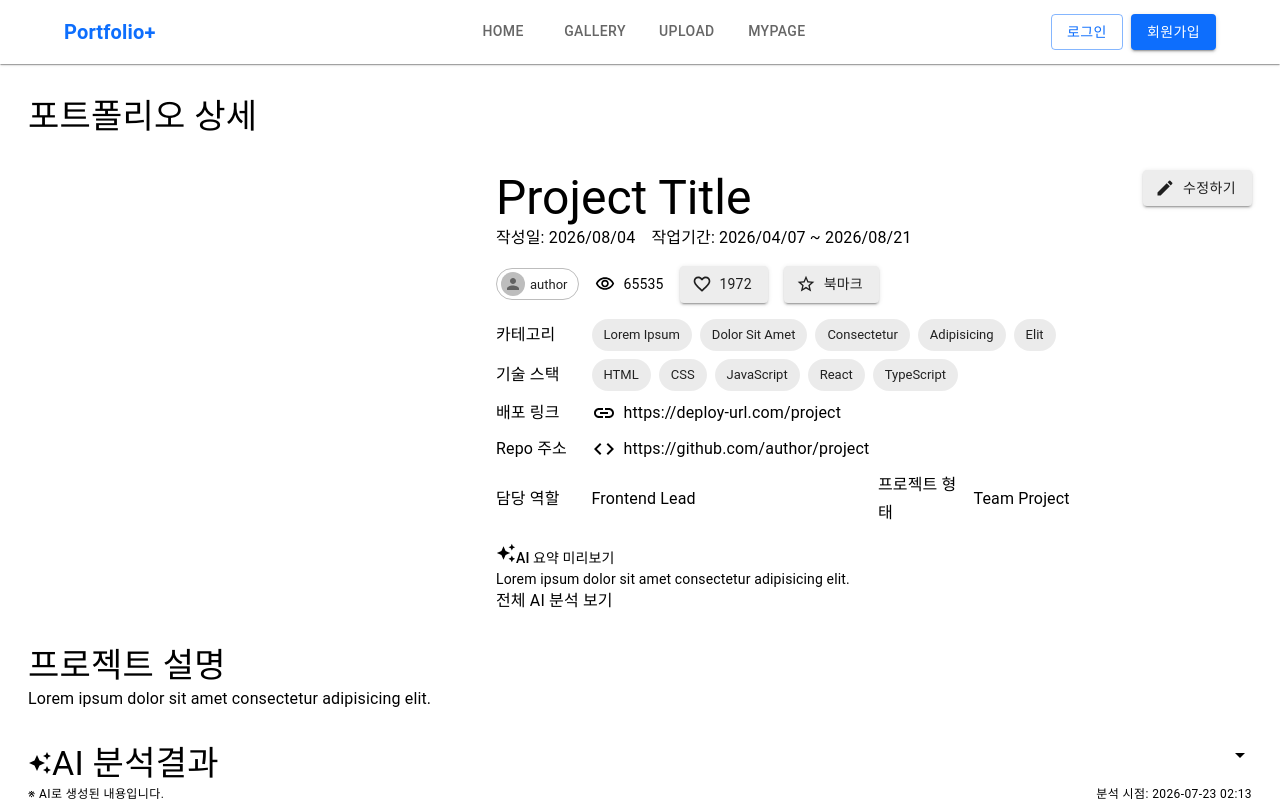
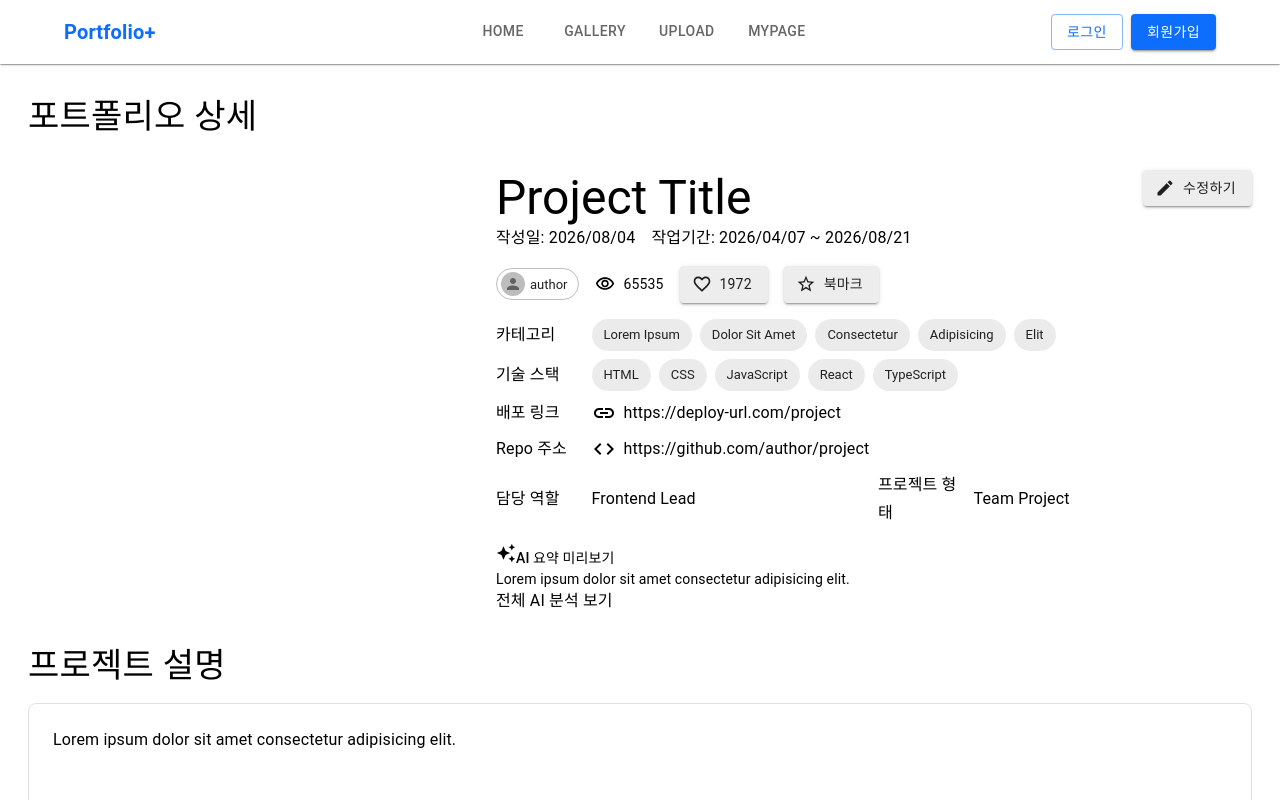
Before and after one commit to raspbsb/EST_FE_13_3rd_Project, a React (Vite) app in the folder app/: page /portfolios/1 in a window 1280 px wide. Shown: the top 800 px of the page. Built offline with nearby package versions, Linux system fonts and the light colour scheme.

Commit message:
feat: 포트폴리오 페이지 설명 섹션 스타일 구현

```diff
--- a/app/src/components/Portfolio/DescriptionSection.jsx
+++ b/app/src/components/Portfolio/DescriptionSection.jsx
@@ -7,7 +7,19 @@ export default function DescriptionSection({}) {
       <Text component={"h2"} variant="h4">
         프로젝트 설명
       </Text>
-      <Box>
+      <Box
+        sx={{
+          borderStyle: "solid",
+          borderWidth: "1px",
+          borderColor: "divider",
+          borderRadius: "8px",
+          bgcolor: "surface",
+          p: 3,
+          mt: 2,
+          minHeight: "192px",
+          maxHeight: "400px",
+        }}
+      >
         <Text variant="body1">Lorem ipsum dolor sit amet consectetur adipisicing elit.</Text>
       </Box>
     </Box>
```
